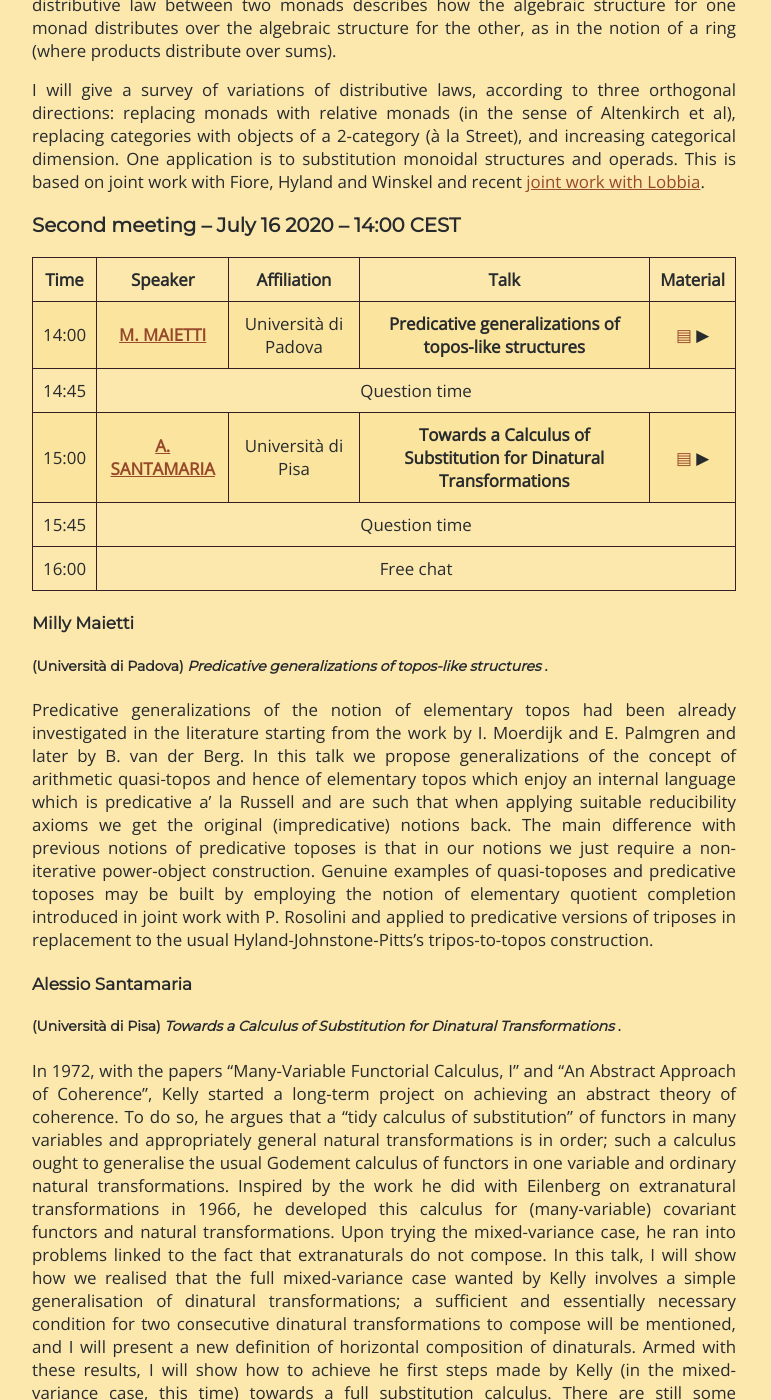
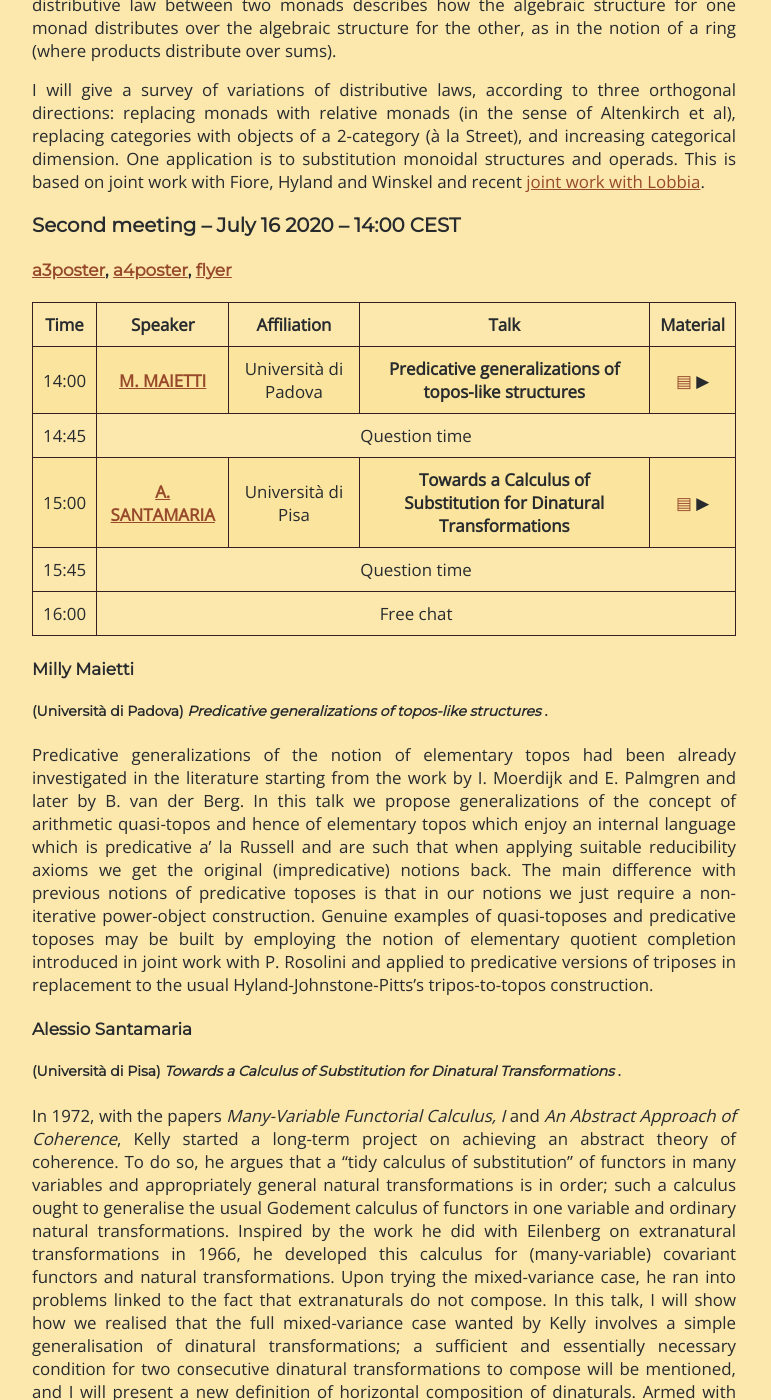
Before and after one commit to Progetto-ItaCa/Progetto-ItaCa.github.io, a Jekyll site: the page built from pages/fest.md, in a window 1280 px wide and 1400 px high, scrolled down 1296 px. Shown: the whole window, without its empty margins (256-1027 px from the left). Built offline with Jekyll 4.4.1, drawn with Linux system fonts in a browser that asks for light colours; our own code applies the rules of GitHub Pages for plain Markdown files; some of the changed text lies outside the part shown.

Commit message:
automated update

```diff
--- a/pages/fest.md
+++ b/pages/fest.md
@@ -79,6 +79,7 @@ The notion of a distributive law between monads goes back to fundamental work of
 I will give a survey of variations of distributive laws, according to three orthogonal directions: replacing monads with relative monads (in the sense of Altenkirch et al), replacing categories with objects of a 2-category (à la Street), and increasing categorical dimension. One application is to substitution monoidal structures and operads. This is based on joint work with Fiore, Hyland and Winskel and recent [joint work with Lobbia](http://arxiv.org/abs/0907.1359).
 
 ### Second meeting ⎯ July 16 2020 ⎯ 14:00 CEST
+#### [a3poster](a3poster-2.pdf), [a4poster](a4poster-2.pdf), [flyer](flyer-2.pdf)
 
 <center>
 <table>
@@ -134,7 +135,7 @@ Predicative generalizations of the notion of elementary topos had been already i
 #### Alessio Santamaria
 ##### (Università di Pisa) <i> Towards a Calculus of Substitution for Dinatural Transformations </i>.
 
-In 1972, with the papers "Many-Variable Functorial Calculus, I" and "An Abstract Approach of Coherence", Kelly started a long-term project on achieving an abstract theory of coherence. To do so, he argues that a "tidy calculus of substitution" of functors in many variables and appropriately general natural transformations is in order; such a calculus ought to generalise the usual Godement calculus of functors in one variable and ordinary natural transformations. Inspired by the work he did with Eilenberg on extranatural transformations in 1966, he developed this calculus for (many-variable) covariant functors and natural transformations. Upon trying the mixed-variance case, he ran into problems linked to the fact that extranaturals do not compose. In this talk, I will show how we realised that the full mixed-variance case wanted by Kelly involves a simple generalisation of dinatural transformations; a sufficient and essentially necessary condition for two consecutive dinatural transformations to compose will be mentioned, and I will present a new definition of horizontal composition of dinaturals. Armed with these results, I will show how to achieve he first steps made by Kelly (in the mixed-variance case, this time) towards a full substitution calculus. There are still some conceptual difficulties about the remaining steps which are yet to be overcome.
+In 1972, with the papers <i>Many-Variable Functorial Calculus, I</i> and <i>An Abstract Approach of Coherence</i>, Kelly started a long-term project on achieving an abstract theory of coherence. To do so, he argues that a "tidy calculus of substitution" of functors in many variables and appropriately general natural transformations is in order; such a calculus ought to generalise the usual Godement calculus of functors in one variable and ordinary natural transformations. Inspired by the work he did with Eilenberg on extranatural transformations in 1966, he developed this calculus for (many-variable) covariant functors and natural transformations. Upon trying the mixed-variance case, he ran into problems linked to the fact that extranaturals do not compose. In this talk, I will show how we realised that the full mixed-variance case wanted by Kelly involves a simple generalisation of dinatural transformations; a sufficient and essentially necessary condition for two consecutive dinatural transformations to compose will be mentioned, and I will present a new definition of horizontal composition of dinaturals. Armed with these results, I will show how to achieve he first steps made by Kelly (in the mixed-variance case, this time) towards a full substitution calculus. There are still some conceptual difficulties about the remaining steps which are yet to be overcome.
 
 ## Programme Committee
 
```
Also changed, not shown: 8 other files.
